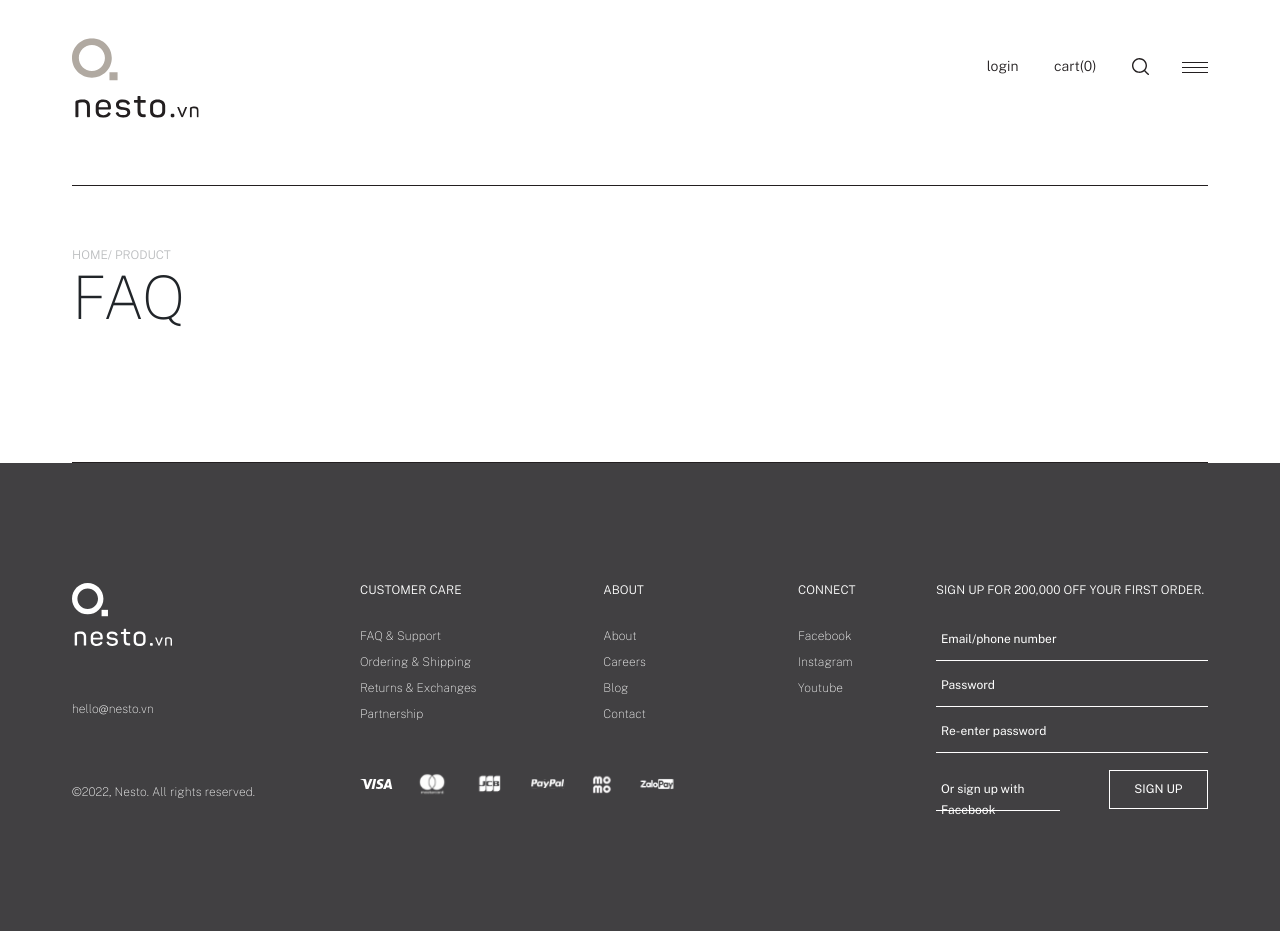
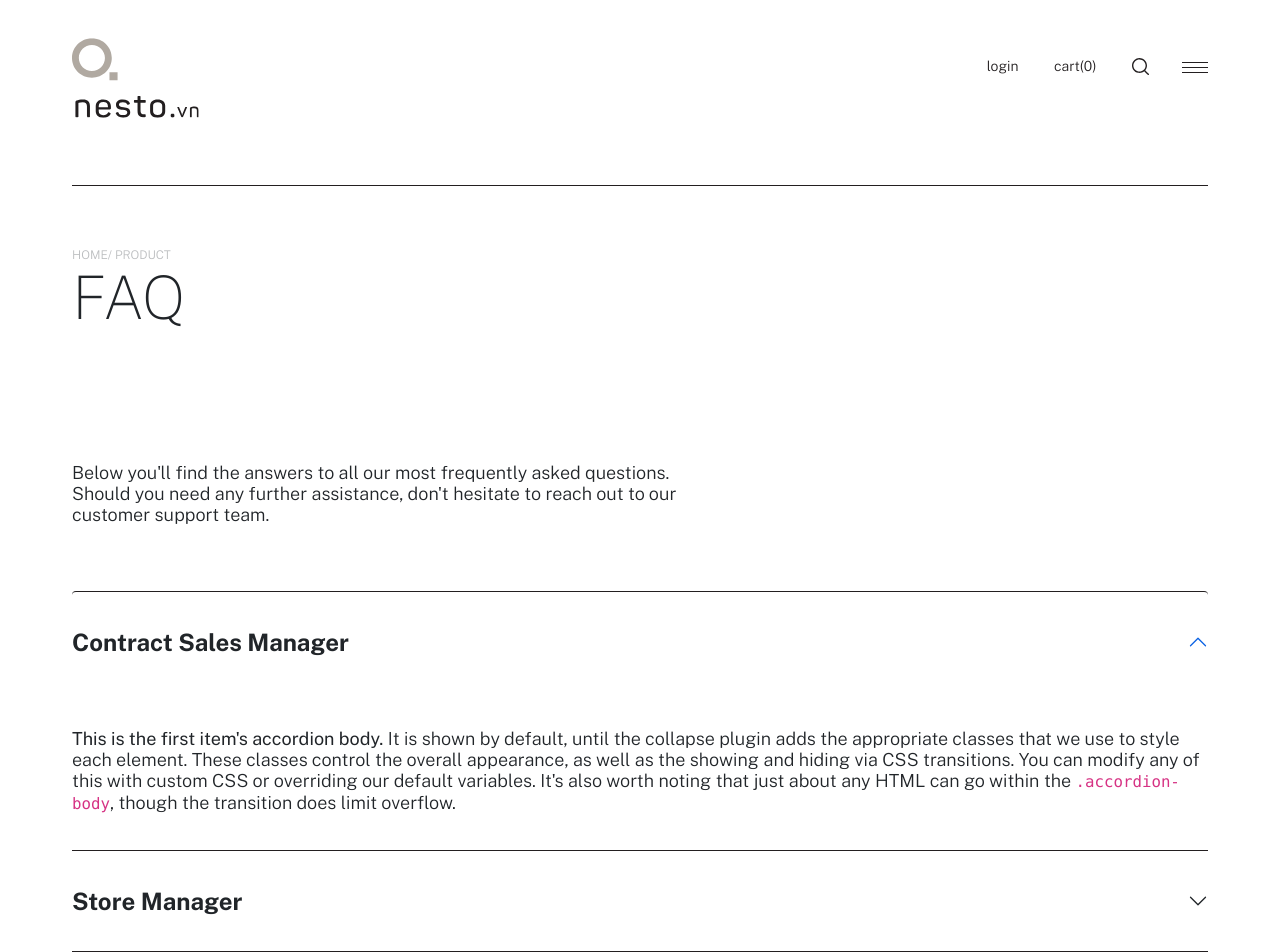
Before and after one commit to develite98/nesto-ui, an Angular app: page /faq in a window 1280 px wide. Shown: the top 952 px of the page. Before the commit the page ends 931 px from the top, so only its background shows below. Built offline with nearby package versions, Linux system fonts and the light colour scheme.

Commit message:
add faq page

```diff
--- a/src/app/faq/faq.component.html
+++ b/src/app/faq/faq.component.html
@@ -22,9 +22,97 @@
         <h1 class="text-60 text-uppercase fw-100">FAQ</h1>
     </div>
 </div>
-<div class="nesto-container">
-    <div class="separator"></div>
+
+<div class="nesto-section" style="margin-top: unset;">
+    <div class="nesto-container">
+        <div class="row">
+            <div class="col-7">
+                <p>Below you'll find the answers to all our most frequently asked questions. Should you need any further
+                    assistance, don't hesitate to reach out to our customer support team.</p>
+            </div>
+
+            <div class="col-12">
+                <div class="accordion mt-50" id="accordionExample">
+                    <div class="accordion-item">
+                        <h2 class="accordion-header" id="head-1">
+                            <button class="accordion-button fw-700 text-24" type="button" data-bs-toggle="collapse"
+                                data-bs-target="#collapse-1" aria-expanded="true" aria-controls="collapse-1">
+                                Contract Sales Manager
+                            </button>
+                        </h2>
+                        <div id="collapse-1" class="accordion-collapse collapse show" aria-labelledby="head-1"
+                            data-bs-parent="#accordionExample">
+                            <div class="accordion-body">
+                                <strong>This is the first item's accordion body.</strong> It is shown by default, until
+                                the
+                                collapse plugin adds the appropriate classes that we use to style each element. These
+                                classes
+                                control the overall appearance, as well as the showing and hiding via CSS transitions.
+                                You can
+                                modify any of this with custom CSS or overriding our default variables. It's also worth
+                                noting
+                                that just about any HTML can go within the <code>.accordion-body</code>, though the
+                                transition
+                                does limit overflow.
+                            </div>
+                        </div>
+                    </div>
+                    <div class="accordion-item">
+                        <h2 class="accordion-header" id="headingTwo">
+                            <button class="accordion-button text-24 fw-700 collapsed" type="button"
+                                data-bs-toggle="collapse" data-bs-target="#collapseTwo" aria-expanded="false"
+                                aria-controls="collapseTwo">
+                                Store Manager
+                            </button>
+                        </h2>
+                        <div id="collapseTwo" class="accordion-collapse collapse" aria-labelledby="headingTwo"
+                            data-bs-parent="#accordionExample">
+                            <div class="accordion-body">
+                                <strong>This is the second item's accordion body.</strong> It is hidden by default,
+                                until the
+                                collapse plugin adds the appropriate classes that we use to style each element. These
+                                classes
+                                control the overall appearance, as well as the showing and hiding via CSS transitions.
+                                You can
+                                modify any of this with custom CSS or overriding our default variables. It's also worth
+                                noting
+                                that just about any HTML can go within the <code>.accordion-body</code>, though the
+                                transition
+                                does limit overflow.
+                            </div>
+                        </div>
+                    </div>
+                    <div class="accordion-item">
+                        <h2 class="accordion-header" id="headingThree">
+                            <button class="accordion-button text-24 fw-700 collapsed" type="button"
+                                data-bs-toggle="collapse" data-bs-target="#collapseThree" aria-expanded="false"
+                                aria-controls="collapseThree">
+                                Customer Services
+                            </button>
+                        </h2>
+                        <div id="collapseThree" class="accordion-collapse collapse" aria-labelledby="headingThree"
+                            data-bs-parent="#accordionExample">
+                            <div class="accordion-body">
+                                <strong>This is the third item's accordion body.</strong> It is hidden by default, until
+                                the
+                                collapse plugin adds the appropriate classes that we use to style each element. These
+                                classes
+                                control the overall appearance, as well as the showing and hiding via CSS transitions.
+                                You can
+                                modify any of this with custom CSS or overriding our default variables. It's also worth
+                                noting
+                                that just about any HTML can go within the <code>.accordion-body</code>, though the
+                                transition
+                                does limit overflow.
+                            </div>
+                        </div>
+                    </div>
+                </div>
+            </div>
+        </div>
+    </div>
 </div>
+
 
 <!-- FOOTER -->
 <footer class="nesto-footer">
--- a/src/styles/overwrite.scss
+++ b/src/styles/overwrite.scss
@@ -14,6 +14,7 @@
 html,
 body {
   overflow-x: hidden;
+  scroll-behavior: smooth;
 }
 body {
   position: relative;
@@ -259,3 +260,81 @@
 .container-left {
   margin-right: unset !important;
 }
+
+.fade {
+  transition: opacity 0.15s linear !important;
+}
+.collapsing {
+  transition: height 0.35s ease !important;
+}
+.custom-switch .custom-control-label::after {
+  transition: background-color 0.15s ease-in-out, border-color 0.15s ease-in-out,
+    box-shadow 0.15s ease-in-out, -webkit-transform 0.15s ease-in-out !important;
+  transition: transform 0.15s ease-in-out, background-color 0.15s ease-in-out,
+    border-color 0.15s ease-in-out, box-shadow 0.15s ease-in-out !important;
+  transition: transform 0.15s ease-in-out, background-color 0.15s ease-in-out,
+    border-color 0.15s ease-in-out, box-shadow 0.15s ease-in-out,
+    -webkit-transform 0.15s ease-in-out !important;
+}
+.custom-range::-webkit-slider-thumb {
+  transition: background-color 0.15s ease-in-out, border-color 0.15s ease-in-out,
+    box-shadow 0.15s ease-in-out !important;
+}
+.custom-range::-moz-range-thumb {
+  transition: background-color 0.15s ease-in-out, border-color 0.15s ease-in-out,
+    box-shadow 0.15s ease-in-out !important;
+}
+.custom-range::-ms-thumb {
+  transition: background-color 0.15s ease-in-out, border-color 0.15s ease-in-out,
+    box-shadow 0.15s ease-in-out !important;
+}
+.custom-control-label::before,
+.custom-file-label,
+.custom-select {
+  transition: background-color 0.15s ease-in-out, border-color 0.15s ease-in-out,
+    box-shadow 0.15s ease-in-out !important;
+}
+.badge {
+  transition: color 0.15s ease-in-out, background-color 0.15s ease-in-out,
+    border-color 0.15s ease-in-out, box-shadow 0.15s ease-in-out !important;
+}
+.progress-bar {
+  transition: width 0.6s ease !important;
+}
+.progress-bar-animated {
+  -webkit-animation: progress-bar-stripes 1s linear infinite !important;
+  animation: progress-bar-stripes 1s linear infinite !important;
+}
+.modal.fade .modal-dialog {
+  transition: -webkit-transform 0.3s ease-out !important;
+  transition: transform 0.3s ease-out !important;
+  transition: transform 0.3s ease-out, -webkit-transform 0.3s ease-out !important;
+}
+.carousel-item {
+  transition: -webkit-transform 0.6s ease-in-out !important;
+  transition: transform 0.6s ease-in-out !important;
+  transition: transform 0.6s ease-in-out, -webkit-transform 0.6s ease-in-out !important;
+}
+.carousel-fade .carousel-item {
+  transition-property: opacity !important;
+}
+
+.carousel-fade .active.carousel-item-left,
+.carousel-fade .active.carousel-item-right {
+  transition: 0s 0.6s opacity !important;
+}
+
+.carousel-control-prev,
+.carousel-control-next {
+  transition: opacity 0.15s ease !important;
+}
+.carousel-indicators li {
+  transition: opacity 0.6s ease !important;
+}
+.form-control {
+  transition: border-color 0.15s ease-in-out, box-shadow 0.15s ease-in-out !important;
+}
+.btn {
+  transition: color 0.15s ease-in-out, background-color 0.15s ease-in-out,
+    border-color 0.15s ease-in-out, box-shadow 0.15s ease-in-out !important;
+}
```
